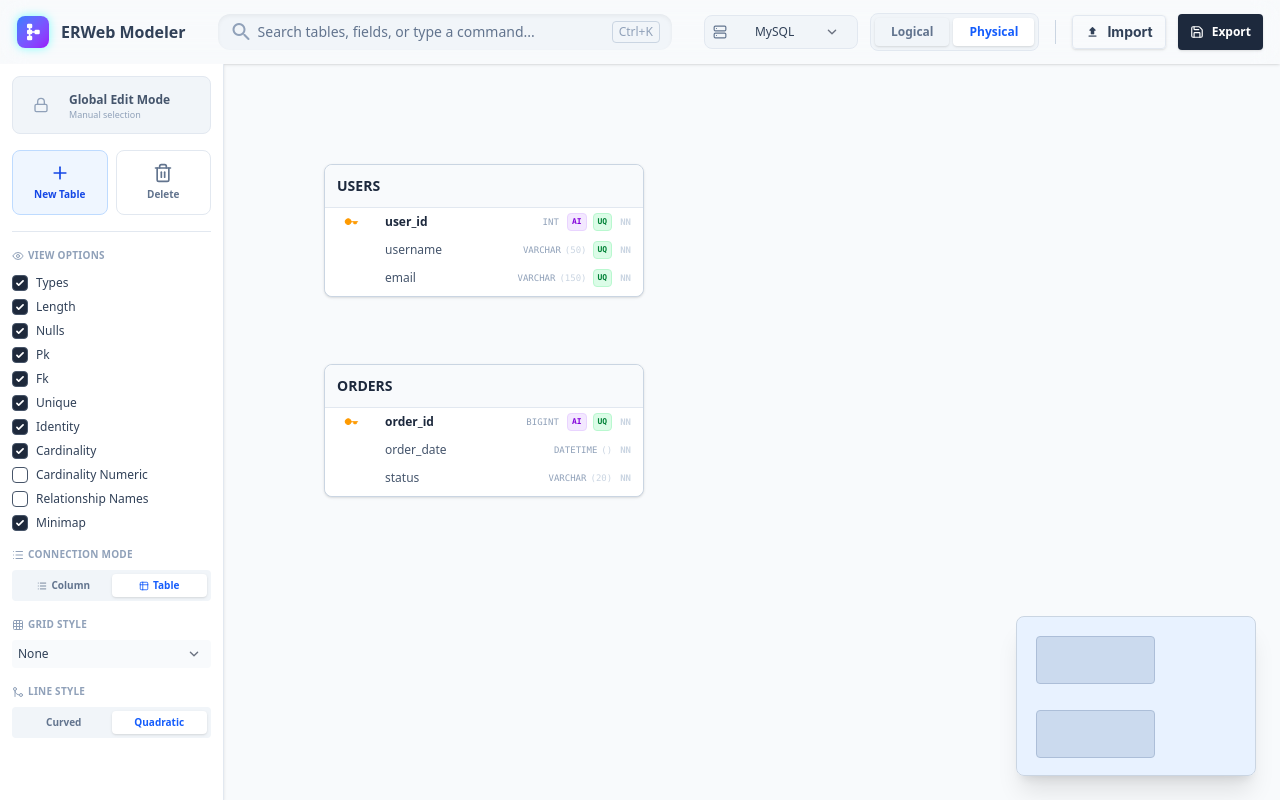
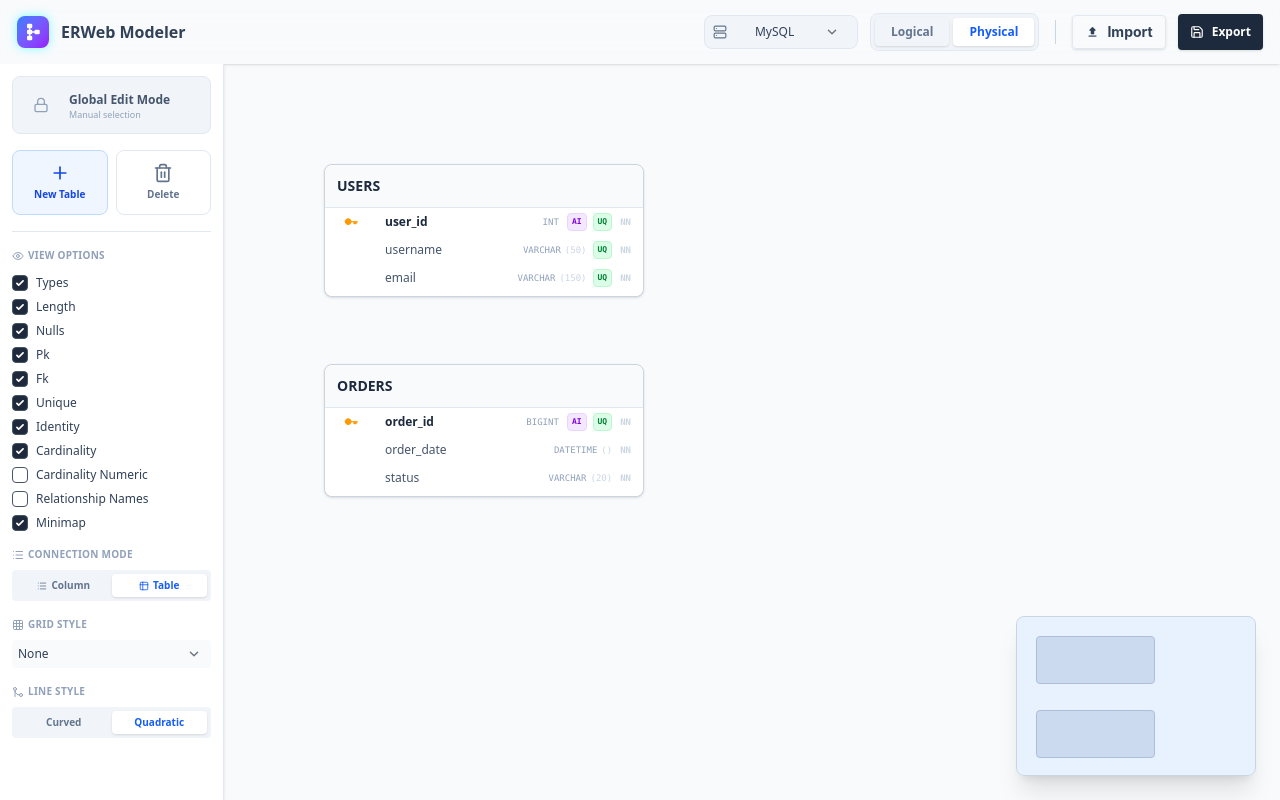
Before and after one commit to ramirezherreranoeelvis/erweb-modeler, a React (Vite) app: page / in a window 1280 px wide. Built offline with nearby package versions, Linux system fonts and the light colour scheme.

Commit message:
hidden input center toolbar

```diff
--- a/src/ui/components/Toolbar.tsx
+++ b/src/ui/components/Toolbar.tsx
@@ -30,7 +30,7 @@ const Toolbar: React.FC<ToolbarProps> = ({
     >
       <LeftContent onToggleSidebar={onToggleSidebar} />
       {/* center */}
-      <CenterContent />
+      {/* <CenterContent /> */}
       {/* right */}
       <RightContent
         viewMode={viewMode}
```
